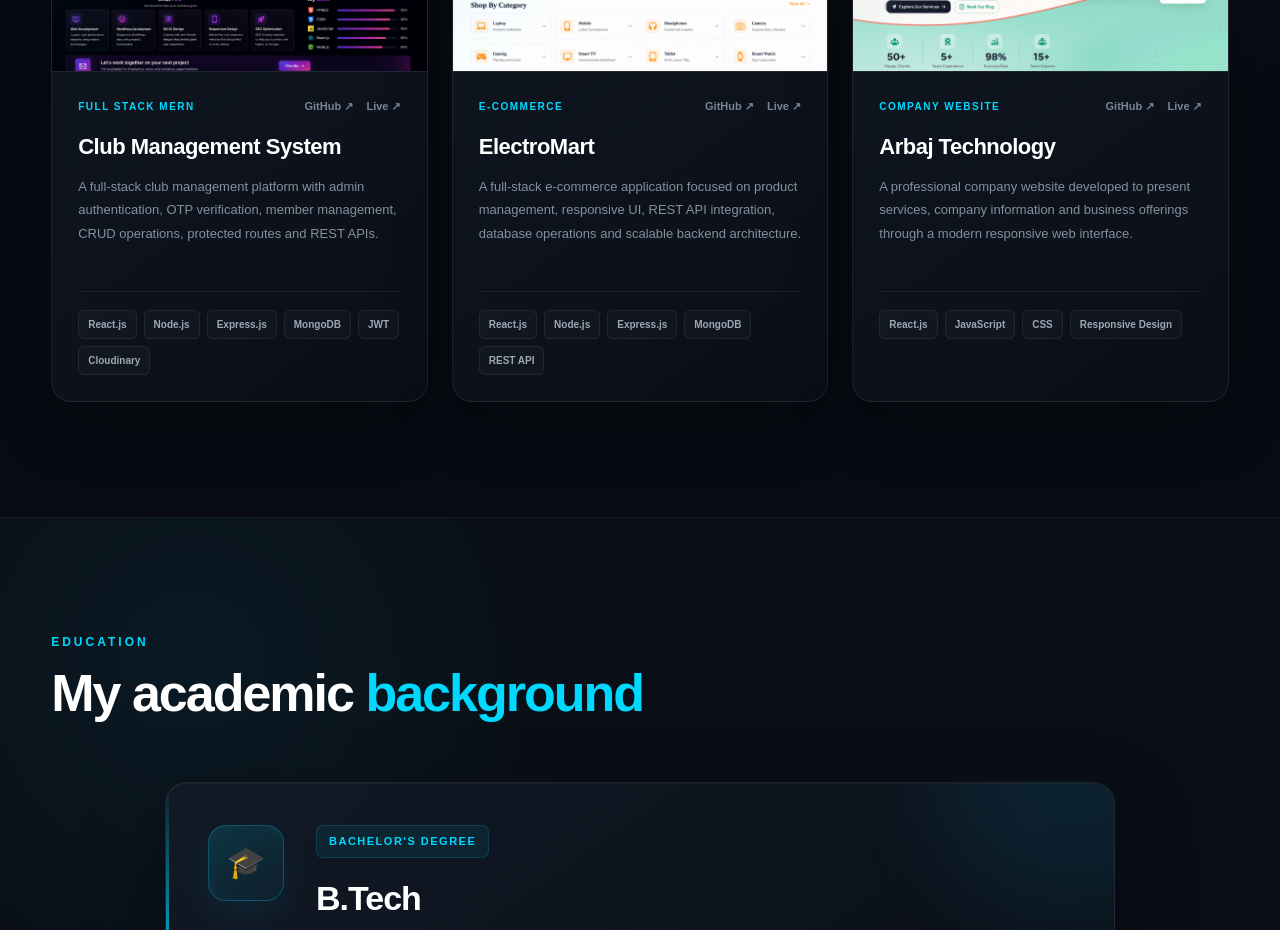
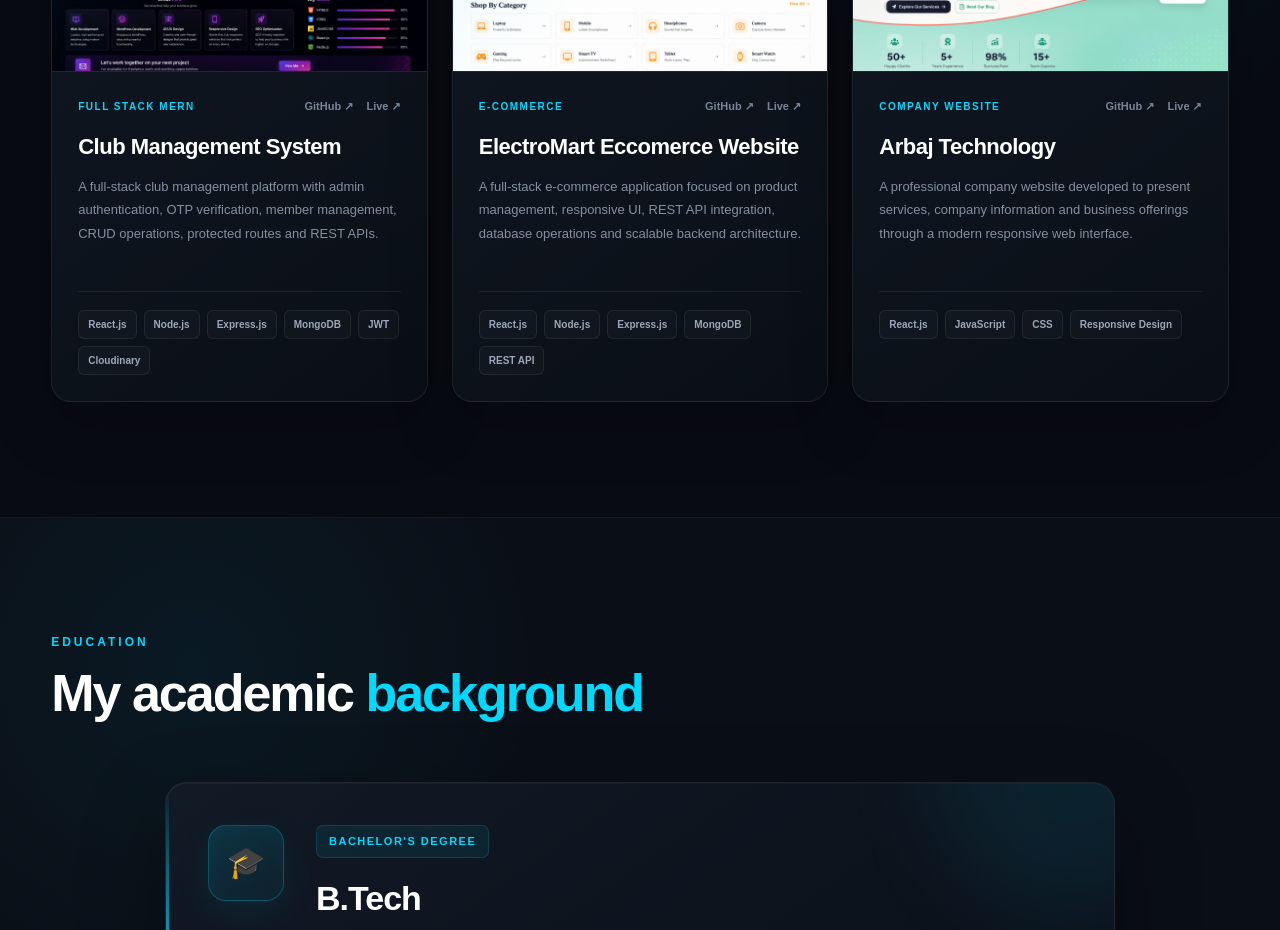
Before and after one commit to itsritesh02/Portfolio, a React (Vite) app in the folder client/: page / in a window 1280 px wide. Shown: the part 3860-4790 px from the top of the page. Built offline with nearby package versions, Linux system fonts and the light colour scheme.

Commit message:
project added

```diff
--- a/client/src/sections/Projects.jsx
+++ b/client/src/sections/Projects.jsx
@@ -30,7 +30,7 @@ const Projects = () => {
 
     {
       number: "02",
-      title: "ElectroMart",
+      title: "ElectroMart Eccomerce Website",
       category: "E-Commerce",
 
       image: ElectroMart,
@@ -52,7 +52,7 @@ const Projects = () => {
 
     {
       number: "03",
-      title: "Arbaj Technology",
+      title: "Arbaj Technology ",
       category: "Company Website",
 
       image: Arbaj,
```
